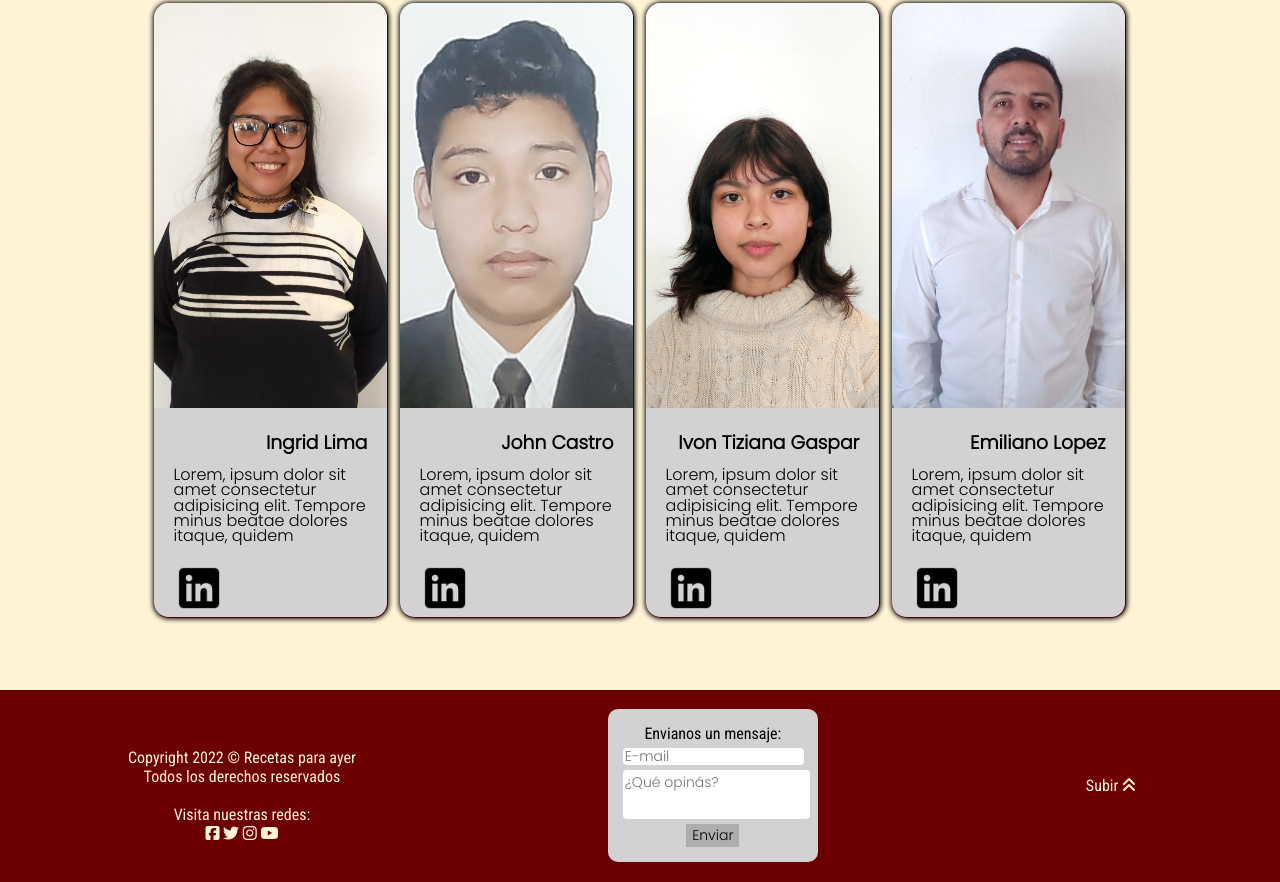
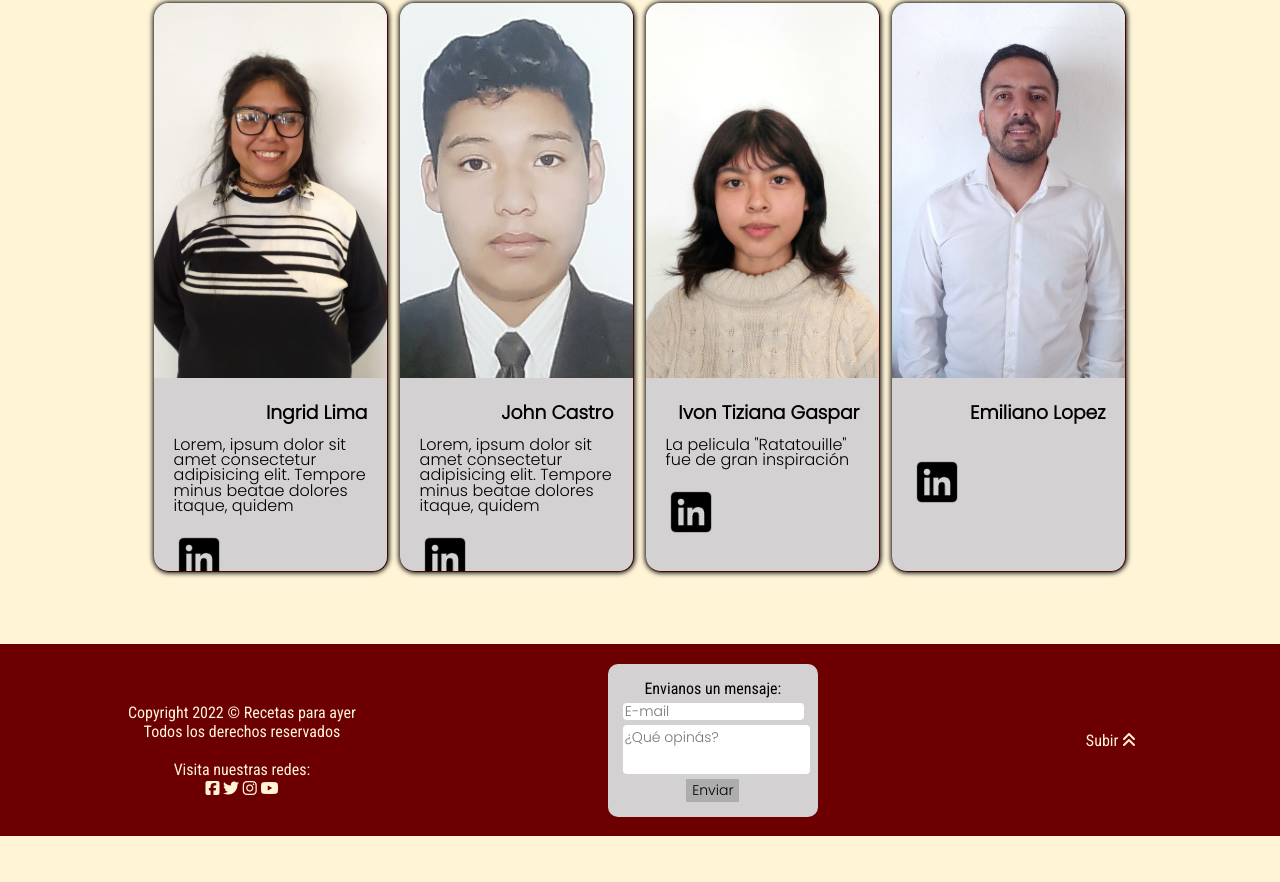
Before and after one commit to ingridlimasalgado/RecetasParaAyer, a plain HTML site: page sobrenosotros.html in a window 1280 px wide. Shown: the part 1598-2480 px from the top of the page. After the commit the page ends 2434 px from the top, so only its background shows below. Drawn offline with Linux system fonts and the light colour scheme; files whose address does not match are found by name.

Commit message:
frase-tiziana

```diff
--- a/sobrenosotros.html
+++ b/sobrenosotros.html
@@ -100,7 +100,6 @@
       <div class="intro-2">
         <section class="sn-top">
           <div class="img-1"><img src="img/perfiles/img-grupo.jpeg" alt=""></div>
-          <!-- <div class="img-2"> <img src="img/imagen papaehija blanco y negro (3).jpg" alt=""></div> -->
 
         </section>
         <section class="sn-center">
@@ -148,7 +147,7 @@
                 <h3>
                   Ivon Tiziana Gaspar
                 </h3>
-                <p>Lorem, ipsum dolor sit amet consectetur adipisicing elit. Tempore minus beatae dolores itaque, quidem
+                <p>La pelicula "Ratatouille" fue de gran inspiración
                 </p>
                 <a href="https://www.linkedin.com/in/tiziana-gaspar/" target="_blank"><img src="img/linkedin.png"
                     class="linkedin-logo" alt=""></a>
@@ -163,7 +162,7 @@
                 <h3>
                   Emiliano Lopez
                 </h3>
-                <p>Lorem, ipsum dolor sit amet consectetur adipisicing elit. Tempore minus beatae dolores itaque, quidem
+                <p>
                 </p>
                 <a href="https://www.linkedin.com/in/emiliano-lopez-8b1134226" target="_blank"><img
                     src="img/linkedin.png" class="linkedin-logo" alt=""></a>
@@ -174,15 +173,7 @@
 
             </div>
           </div>
-          <!-- <div src="perfil-card">
-            <img src="img/18-12-14-Celular.jpg" alt="">
-          </div>
-          <div class="perfil-card">
-            <img src="img/18-12-14-Celular.jpg" alt="">
-          </div>
-          <div class="perfil-card">
-            <img src="img/18-12-14-Celular.jpg" alt="">
-          </div> -->
+
         </section>
       </div>
     </section>
@@ -210,12 +201,8 @@
     </div>
   </footer>
   <script>
-    // const upbtn = document.getElementById("#to-top");
     function goUp() {
-      // $('html, body').animate({scrollTop:0}, 'slow');
       window.scrollTo({ top: 0, behavior: 'smooth' });
-      // document.body.scrollTop=0; //Safari??
-      // document.documentElement.scrollTop = 0;
     }
 
     // nav responsive
@@ -242,27 +229,7 @@
       input.value = '';
     })
   </script>
-  <!-- <script>
-            const iconoMenu=document.querySelector('#icono-menu');
-            const menu=document.querySelector('#menu');
 
-            iconoMenu.addEventListener('click', (e) => {
-
-                //Estilos para el menú y el body
-                menu.classList.toggle('active');
-                document.body.classList.toggle('opacity');
-
-                //Alternamos atributo src para el icon
-                const rutaActual = e.target.getAttribute('src');
-
-                if(rutaActual == 'img/icons/menu.png'){
-                    e.target.setAttribute('src', 'img/Logos/image604745.png');
-                } else{
-                    e.target.setAttribute('src', 'img/icons/menu.png');
-                }
-            }
-            );
-        </script> -->
 </body>
 
 </html>
```
